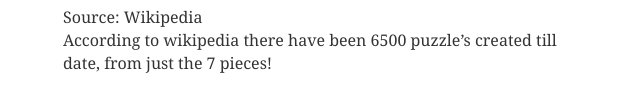
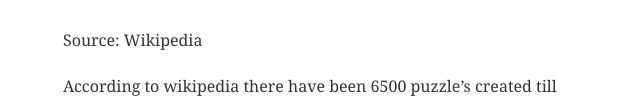
Before and after one commit to varenya/elpsykongroo, a Gatsby site: page /api-design/ in a window 1280 px wide. Shown: the part 1923-2024 px from the top of the page, without its empty margins (316-956 px from the left). Built offline with nearby package versions, Linux system fonts and the light colour scheme; Gatsby itself is replaced by a stand-in of ours; some packages are replaced by stand-ins of ours; what typography-theme-lincoln would draw is missing.

Commit message:
[VT] adding some more whitespace

```diff
--- a/content/blog/api-design/index.md
+++ b/content/blog/api-design/index.md
@@ -35,13 +35,15 @@
 
 ![https://upload.wikimedia.org/wikipedia/commons/thumb/c/cb/Tangram_set_00.jpg/800px-Tangram_set_00.jpg?1563122396790](https://upload.wikimedia.org/wikipedia/commons/thumb/c/cb/Tangram_set_00.jpg/800px-Tangram_set_00.jpg?1563122396790)
 
-<figcaption>Source: Wikipedia</figcaption>
+Source: Wikipedia
+
 
 And aim is to create other shapes from these 7 shapes. Like this:
 
 ![https://upload.wikimedia.org/wikipedia/commons/thumb/9/9e/Two_monks_tangram_paradox.svg/640px-Two_monks_tangram_paradox.svg.png?1563122758866](https://upload.wikimedia.org/wikipedia/commons/thumb/9/9e/Two_monks_tangram_paradox.svg/640px-Two_monks_tangram_paradox.svg.png?1563122758866)
 
-<figcaption>Source: Wikipedia</figcaption>
+Source: Wikipedia
+
 
 According to wikipedia there have been 6500 puzzle’s created till date, from just the 7 pieces!
 
@@ -80,7 +82,6 @@
 
 ![loop.png](loop.png)
 
-<figcaption>The feedback loop</figcaption>
 
 Well its nothing fancy now, Is it? But not everything is that simple! Its pretty difficult to execute it in real case scenario.
 
```
